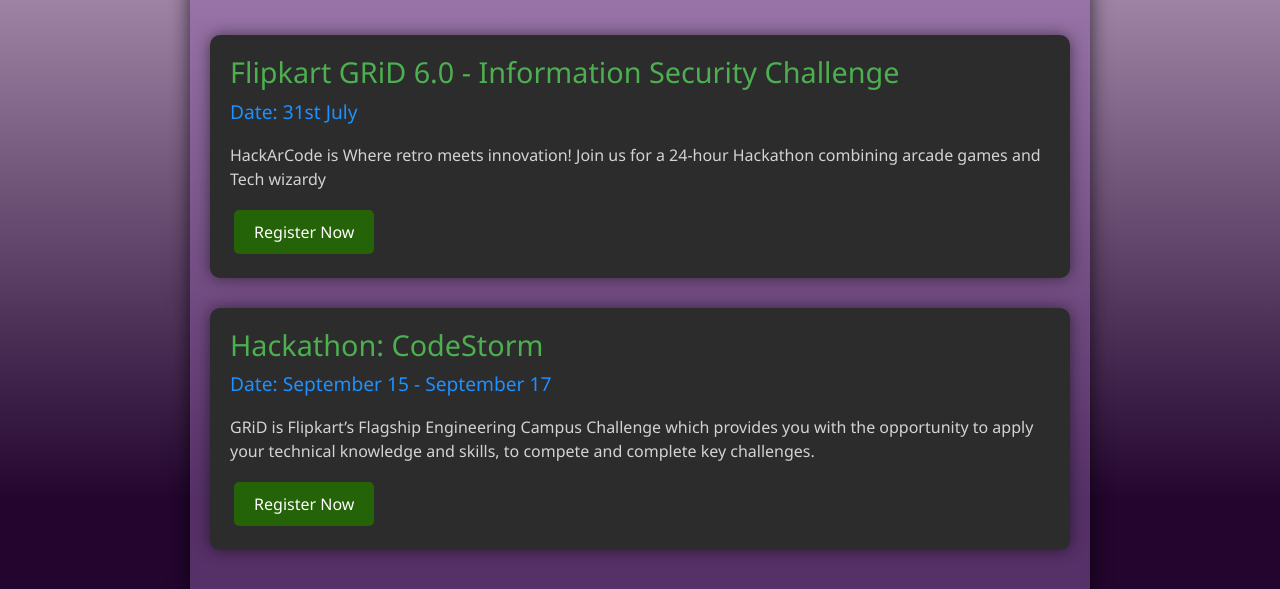
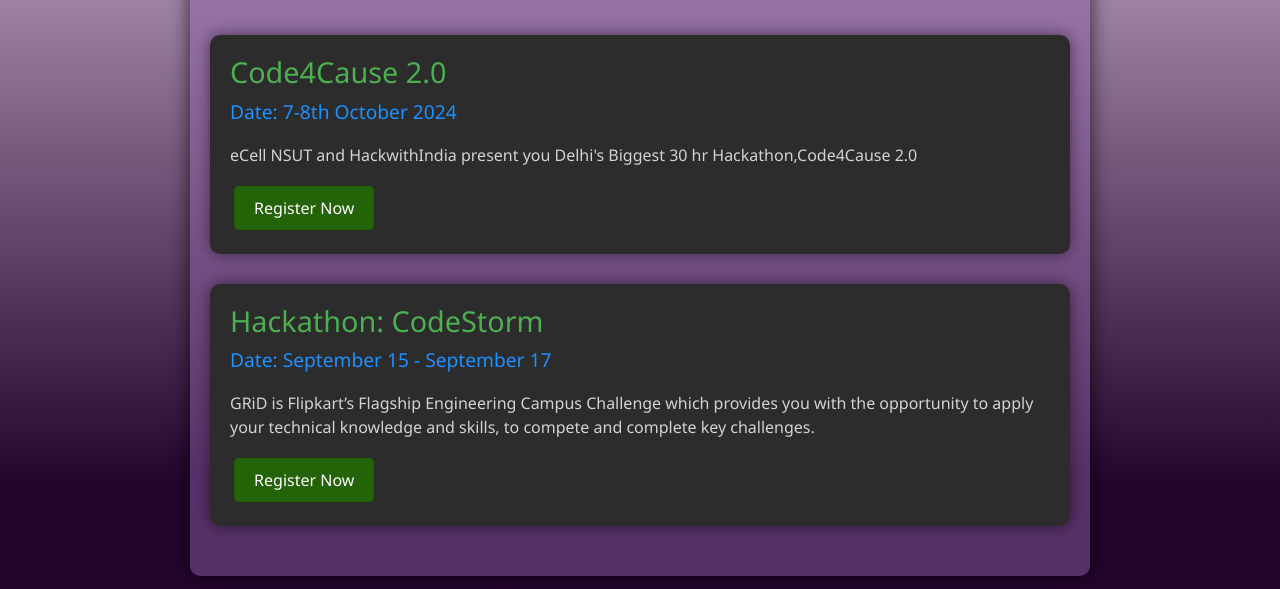
Before and after one commit to Prince11038/ResourcesIPU, a plain HTML site: page hack.html in a window 1280 px wide. Shown: the part 186-775 px from the top of the page. Drawn offline with nearby package versions, Linux system fonts and the light colour scheme.

Commit message:
Updated Hackathon Details

```diff
--- a/hack.html
+++ b/hack.html
@@ -83,13 +83,12 @@
 
         <section class="event">
 
-            <h2>Flipkart GRiD 6.0 - Information Security Challenge</h2>
-            <p class="date">Date: 31st July</p>
+            <h2>Code4Cause 2.0</h2>
+            <p class="date">Date: 7-8th October 2024</p>
             <p class="description">
-                HackArCode is Where retro meets innovation! Join us for a 24-hour Hackathon combining arcade games and
-                Tech wizardy
+                eCell NSUT and HackwithIndia present you Delhi's Biggest 30 hr Hackathon,Code4Cause 2.0
             </p>
-            <a href="https://www.hackquest.io/en/mobile/hackathon/explore/HackArCode" class="btn">Register Now</a>
+            <a href="https://vision.hack2skill.com/event/code4cause2" class="btn">Register Now</a>
 
         </section>
 
```
Also changed, not shown: google4c20c654a18ac4a2.html (deleted, +0 -1 lines), index.html (+0 -1 lines).
